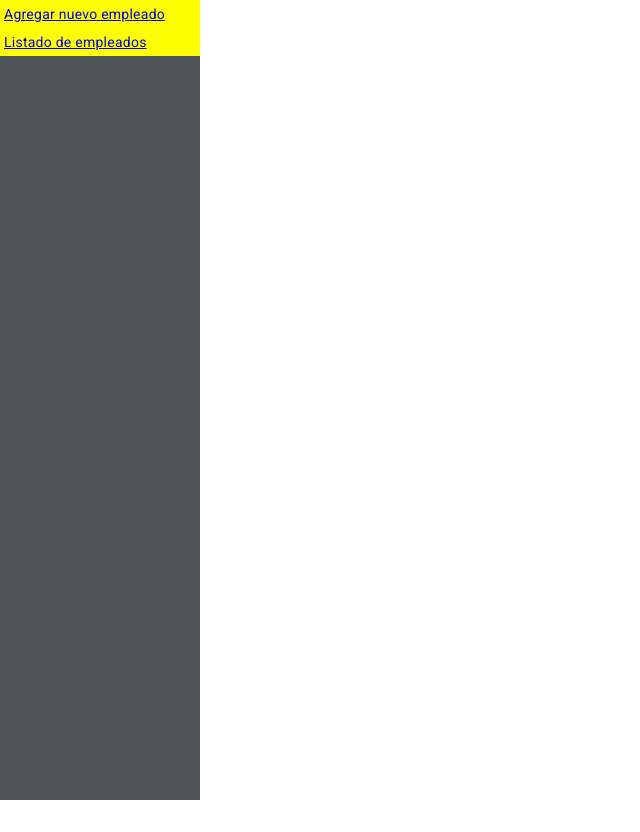
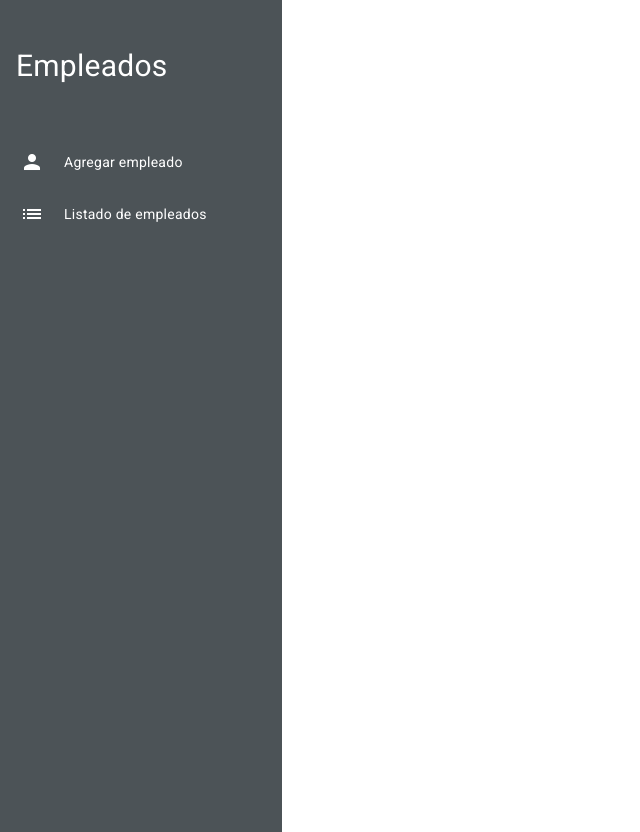
Before and after one commit to ErickDoev/prueba-users-app, an Angular app: page / in a window 1280 px wide. Shown: the whole page, without its empty margins (0-640 px from the left). Before the commit the page ends 800 px from the top, so only its background shows below. Built offline with nearby package versions, Linux system fonts and the light colour scheme.

Commit message:
[fix] se agrega estilos a la barra de navegacion

```diff
--- a/src/app/features/employees/pages/employee-list/employee-list.component.scss
+++ b/src/app/features/employees/pages/employee-list/employee-list.component.scss
@@ -8,5 +8,5 @@ table{
 }
 
 .list{
-  padding: 16px;
+  padding: 40px;
 }
--- a/src/app/features/employees/pages/employee-page/employee-page.component.scss
+++ b/src/app/features/employees/pages/employee-page/employee-page.component.scss
@@ -8,5 +8,5 @@
   align-items: center;
 }
 .employee-page{
-  padding: 16px;
+  padding: 40px;
 }
--- a/src/app/shared/sidebar/sidebar.component.html
+++ b/src/app/shared/sidebar/sidebar.component.html
@@ -1,14 +1,17 @@
 <div class="sidebar">
+  <p class="sidebar__title">Empleados</p>
   <div class="sidebar__list">
     <div class="sidebar__list-item">
-      <a [routerLink]="['/add-employee']" routerLinkActive="router-link-active" >
-        Agregar nuevo empleado
-      </a>
+      <div [routerLink]="['/add-employee']" routerLinkActive="active" class="route-container">
+        <mat-icon aria-hidden="false" aria-label="Example home icon" fontIcon="person"></mat-icon>
+        Agregar empleado
+      </div>
     </div>
     <div class="sidebar__list-item">
-      <a [routerLink]="['/employee-list']" routerLinkActive="router-link-active" >
+      <div [routerLink]="['/employee-list']" routerLinkActive="active" class="route-container">
+        <mat-icon aria-hidden="false" aria-label="Example home icon" fontIcon="list"></mat-icon>
         Listado de empleados
-      </a>
+      </div>
     </div>
   </div>
 </div>
--- a/src/app/shared/sidebar/sidebar.component.scss
+++ b/src/app/shared/sidebar/sidebar.component.scss
@@ -3,15 +3,33 @@
 }
 
 .sidebar{
-  width: 200px;
+  width: 250px;
   height: 100%;
   background-color: rgb(76, 83, 87);
+  padding: 16px;
+
+  &__title{
+    color: white;
+    font-size: 30px;
+    margin: 40px 0px 70px 0px;
+  }
 
   &__list{
-    background-color: aqua;
    &-item{
     padding: 4px;
-    background-color: yellow;
+    cursor: pointer;
+    margin: 20px 0px;
+    color: white;
    }
   }
 }
+
+.active{
+  color: #00F393;
+}
+
+.route-container{
+  display: flex;
+  gap: 20px;
+  align-items: center;
+}
```
Also changed, not shown: src/app/shared/sidebar/sidebar.component.ts (+5 -3 lines).
